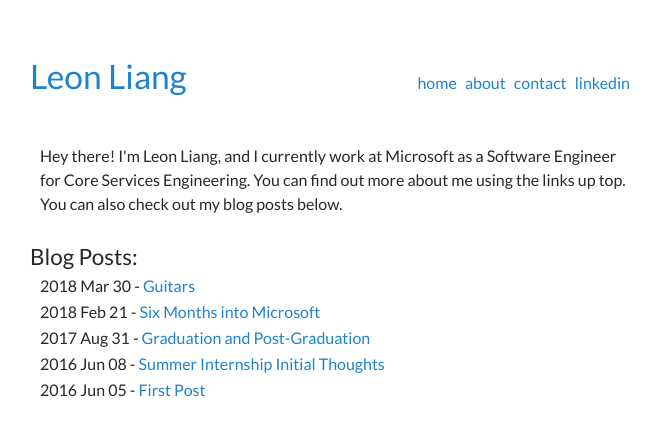
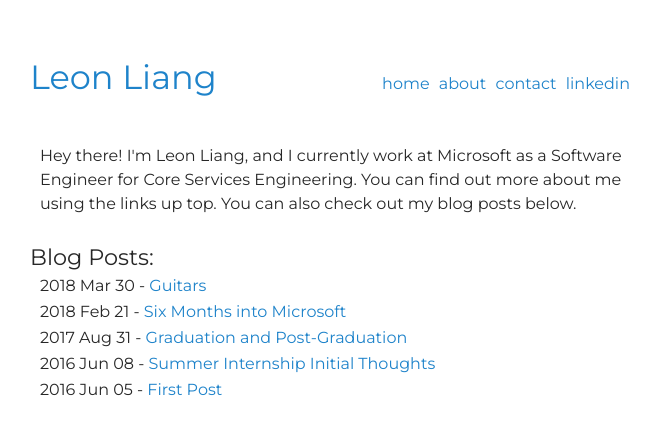
Before and after one commit to leonliang0395/leonliang0395.github.io, a Jekyll site: the page built from index.html, in a window 1280 px wide. Shown: the top 436 px of the page, without its empty margins (310-970 px from the left). Built offline with Jekyll 4.4.1, drawn with Linux system fonts in a browser that asks for light colours.

Commit message:
fixed fonts

```diff
--- a/_layouts/default.html
+++ b/_layouts/default.html
@@ -13,7 +13,7 @@
     {% endif %}
 
     <meta name="description" content="{{ site.description }}">
-    <link href="https://fonts.googleapis.com/css?family=Lato" rel="stylesheet">
+    <link href="https://fonts.googleapis.com/css?family=Montserrat" rel="stylesheet">
     <link rel="stylesheet" type="text/css" href="/assets/css/main.css">
 </head>
 
--- a/assets/css/main.scss
+++ b/assets/css/main.scss
@@ -7,7 +7,7 @@
 body {
     color: $color-fg;
     background: $color-bg;
-    font-family: 'Lato', ;
+    font-family: 'Montserrat', ;
     font-size: 100%;
     font-weight: 400;
 }
```
